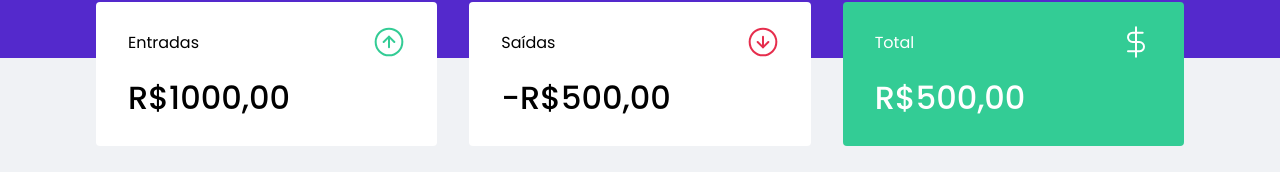
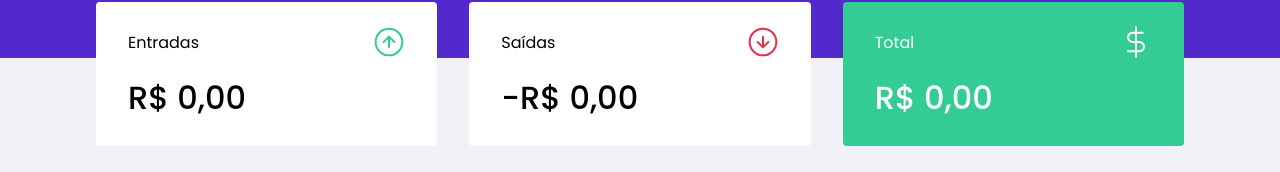
Before and after one commit to LauroCosta/dtmoney, a React (Create React App) app: page / in a window 1280 px wide. Shown: the part 214-386 px from the top of the page. Built offline with nearby package versions, Linux system fonts and the light colour scheme; no server answers; what miragejs would draw is missing.

Commit message:
created hooks transactions

```diff
--- a/src/App.tsx
+++ b/src/App.tsx
@@ -3,8 +3,9 @@
 import { Dashboard } from "./components/Dashboard";
 import { Header } from "./components/Header";
 import { NewTransactionModal } from "./components/NewTransactionModal";
+import { TransactionsProvider } from "./hooks/useTransactions";
+
 import { GlobalStyle } from "./styles/global";
-import { TransactionsProvider} from "./TransactionsContext";
 
 export function App() {
 
--- a/src/components/NewTransactionModal/index.tsx
+++ b/src/components/NewTransactionModal/index.tsx
@@ -1,9 +1,9 @@
-import { useState, FormEvent, useContext } from "react";
+import { useState, FormEvent} from "react";
 import Modal from "react-modal";
 import closeImg from "../../assets/close.svg";
 import incomeImg from "../../assets/income.svg";
 import outcomeImg from "../../assets/outcome.svg";
-import { TransactionsContext } from "../../TransactionsContext";
+import { useTransactions } from "../../hooks/useTransactions";
 
 import { Container, RadioBox, TransactionTypeContainer } from "./style";
 
@@ -18,22 +18,28 @@
   onRequestClose,
 }: NewTransactionModalProps) {
 
-  const { createTransaction } = useContext(TransactionsContext);
+  const { createTransaction } = useTransactions();
 
   const [title, setTitle] = useState('');
   const [amount, setAmount] = useState(0);
   const [category, setCategory] = useState('');
   const [type, setType] = useState('deposit');
 
-  function handleCreateNewTransaction( event: FormEvent ) {
+  async function handleCreateNewTransaction( event: FormEvent ) {
     event.preventDefault();
 
-    createTransaction({
+    await createTransaction({
       title,
       amount,
       category,
       type
     })
+
+    setTitle('');
+    setAmount(0);
+    setCategory('');
+    setType('deposit');
+    onRequestClose();
   }
 
   return (
--- a/src/components/Summary/index.tsx
+++ b/src/components/Summary/index.tsx
@@ -2,39 +2,71 @@
 import incomeImg from "../../assets/income.svg";
 import outcomeImg from "../../assets/outcome.svg";
 import total from "../../assets/total.svg";
-import { useContext } from "react";
-import { TransactionsContext } from "../../TransactionsContext";
+import { useTransactions } from "../../hooks/useTransactions";
 
 export function Summary() {
+  const { transactions } = useTransactions();
 
-  const {transactions} = useContext(TransactionsContext);
-  console.log(transactions);
+  const summary = transactions.reduce(
+    (acc, transaction) => {
+      if (transaction.type === "deposit") {
+        acc.deposits += transaction.amount;
+        acc.total += transaction.amount;
+      } else {
+        acc.withdraws += transaction.amount;
+        acc.total -= transaction.amount;
+      }
+
+      return acc;
+    },
+    {
+      deposits: 0,
+      withdraws: 0,
+      total: 0,
+    }
+  );
 
   return (
     <Container>
       <div>
         <header>
           <p>Entradas</p>
-          <img src={incomeImg} alt="Entradas"/>
+          <img src={incomeImg} alt="Entradas" />
         </header>
-        <strong>R$1000,00</strong>
+        <strong>
+          {new Intl.NumberFormat("pt-BR", {
+            style: "currency",
+            currency: "BRL",
+          }).format(summary.deposits)}
+        </strong>
       </div>
 
       <div>
         <header>
           <p>Saídas</p>
-          <img src={outcomeImg} alt="Saídas"/>
+          <img src={outcomeImg} alt="Saídas" />
         </header>
-        <strong>-R$500,00</strong>
+        <strong>
+          -
+          {new Intl.NumberFormat("pt-BR", {
+            style: "currency",
+            currency: "BRL",
+          }).format(summary.withdraws)}
+        </strong>
       </div>
 
       <div className="highlight-background">
         <header>
           <p>Total</p>
-          <img src={total} alt="Total"/>
+          <img src={total} alt="Total" />
         </header>
-        <strong>R$500,00</strong>
+        <strong>
+          {new Intl.NumberFormat("pt-BR", {
+            style: "currency",
+            currency: "BRL",
+          }).format(summary.total)}
+        </strong>
       </div>
     </Container>
-  )
+  );
 }
--- a/src/components/TransactionsTable/index.tsx
+++ b/src/components/TransactionsTable/index.tsx
@@ -1,11 +1,9 @@
-import { useContext } from "react";
-import { TransactionsContext } from "../../TransactionsContext";
+import { useTransactions } from "../../hooks/useTransactions";
 import { Container } from "./style";
 
 export function TransactionsTable() {
 
-  const { transactions } = useContext(TransactionsContext);
-
+  const { transactions } = useTransactions();
   return (
     <Container>
       <table>
--- a/src/TransactionsContext.tsx
+++ b/src/hooks/useTransactions.tsx
@@ -1,5 +1,5 @@
-import { createContext, useEffect, useState, ReactNode} from "react";
-import { api } from "./services/api";
+import { createContext, useEffect, useState, ReactNode, useContext} from "react";
+import { api } from "../services/api";
 
 interface Transaction {
   id: number;
@@ -18,10 +18,10 @@
 
 interface TransactionsContextData {
   transactions:  Transaction[];
-  createTransaction: (transaction: TransactionInput) => void;
+  createTransaction: (transaction: TransactionInput) => Promise<void>;
 }
 
-export const TransactionsContext = createContext<TransactionsContextData>(
+const TransactionsContext = createContext<TransactionsContextData>(
   {} as TransactionsContextData
 );
 
@@ -35,8 +35,18 @@
   }, []);
 
 
-  function createTransaction(transaction: TransactionInput){
-    api.post('/transactions', transaction);
+  async function createTransaction(transactionInput: TransactionInput){
+    const response = await api.post('/transactions', {
+      ...transactionInput,
+      createdAt: new Date(),
+    });
+
+    const { transaction } = response.data;
+
+    setTransactions([
+      ...transactions,
+      transaction,
+    ])
   }
 
   return (
@@ -45,3 +55,8 @@
     </TransactionsContext.Provider>
   )
 }
+
+export function useTransactions() {
+  const context = useContext( TransactionsContext );
+  return context;
+}
```
